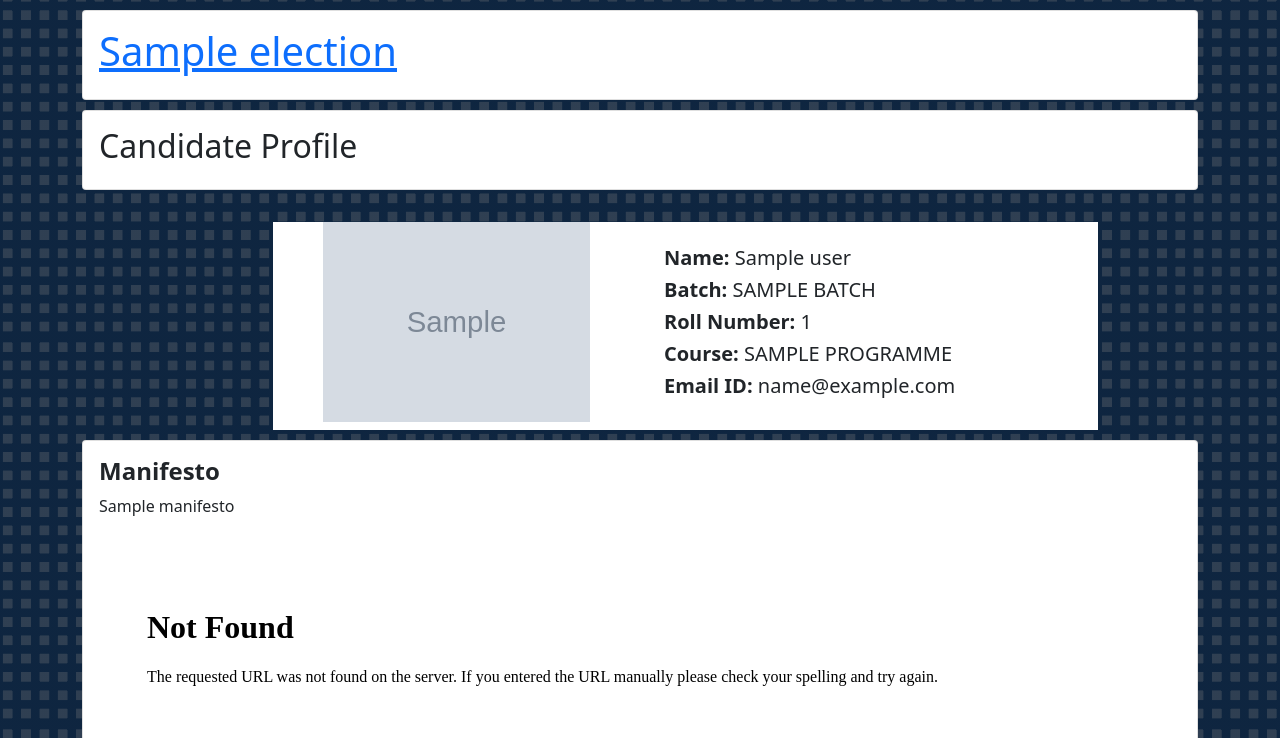
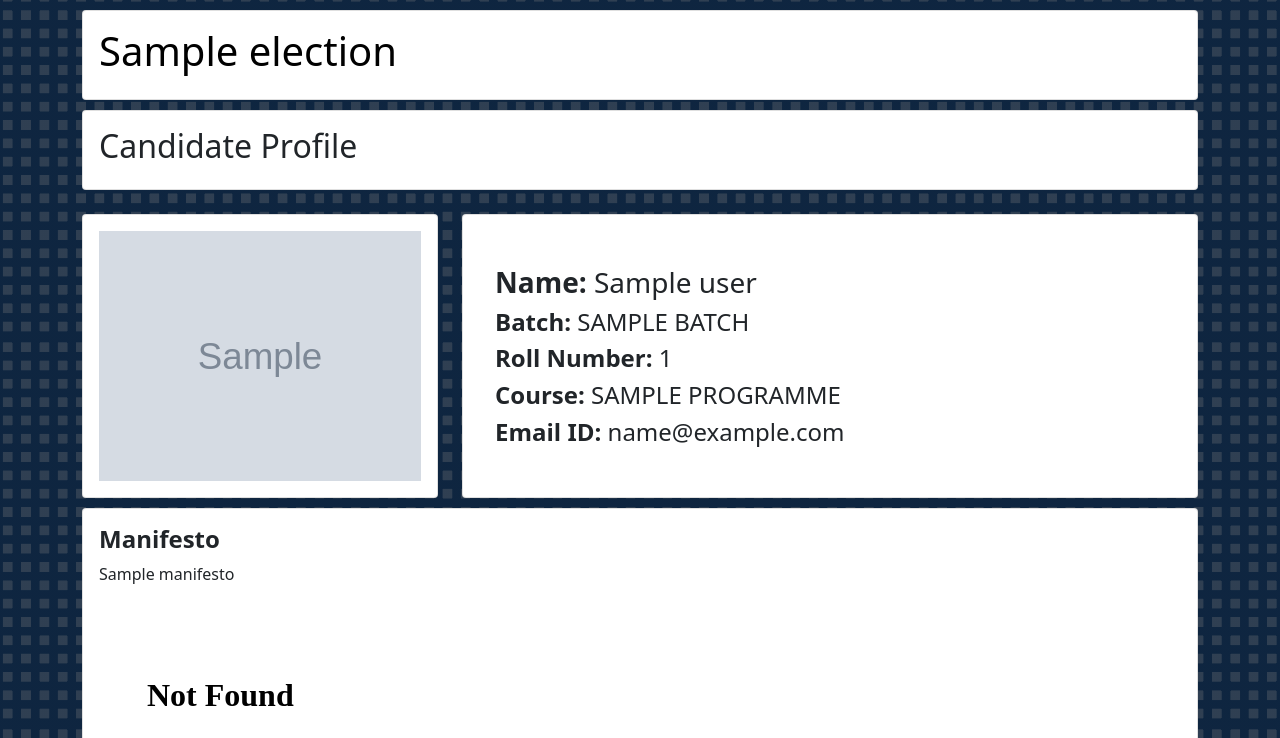
Before and after one commit to GaurangTandon/election-portal, a Flask app: template app/templates/election/candidate.html in a window 1280 px wide. Shown: the part 54-792 px from the top of the page. Run offline with Flask 2, Linux system fonts and the light colour scheme; the template is opened without the code that fills it: most values are stand-ins (such as "Sample title", 1, 10 or a date in 2020); grey boxes marked "Sample" are stand-in pictures; parts of the project's set-up code (start-up, migrations or seed data) failed here and were passed over; some libraries are stand-ins or nearby versions.

Commit message:
Handled image overflow and fixed card size

```diff
--- a/app/static/css/styles.css
+++ b/app/static/css/styles.css
@@ -56,6 +56,21 @@ body{
   height: 400px;
   overflow: hidden;
   object-fit: cover;
+  /* object-position: 50% 30%; */
+}
+
+.candidate-details-photo {
+  object-position: 50% 10%;
+  height: 250px;
+  object-fit: cover;
+}
+
+.candidate-details {
+  height: 250px;
+  display: flex;
+  align-content: center;
+  flex-direction: column;
+  justify-content: center;
 }
 
 .showerror{
--- a/app/templates/election/candidate.html
+++ b/app/templates/election/candidate.html
@@ -15,7 +15,7 @@
   <div class="container">
     <div class="card" id="main-card">
       <div class="card-body">
-          <h1><a href="/{{ election.id }}">{{ election.title }}</a></h1>
+          <h1><a style="text-decoration:none;color:black;" href="/{{ election.id }}">{{ election.title }}</a></h1>
       </div>
     </div>
     <div class="card" id="subheading-card">
@@ -24,7 +24,7 @@
       </div>
     </div>
 
-    <div class="row m-2 g-4">
+    <!-- <div class="row m-2 g-4">
         <div class="col-md-4 offset-md-2" style="background: white;">
             <img src="{{ url_for('static', filename=candidate.photo ) }}" alt="Card image cap" style="height: 200px;margin: auto;display: block;">
         </div>
@@ -35,6 +35,25 @@
             <h5><b>Course: </b>{{ candidate.user.programme | upper }}</h5>
             <h5><b>Email ID: </b>{{ candidate.user.email }}</h5>
         </div>
+      </div> -->
+      <div class="row row-cols-1 d-flex row-cols-md-3 g-4" id="card-group">
+
+        <div class="col">
+          <div class="card card-body flex-fill" href="#">
+            <img src="{{ url_for('static', filename=candidate.photo ) }}" class="candidate-img candidate-details-photo"  alt="Card image cap">
+          </div>
+        </div>
+        <div class="col" style="flex-grow: 2;height: 100%;">
+            <div class="card card-body flex-fill"  href="#">
+              <div class="card-body candidate-details" >
+                <h3 class="card-text"><b>Name: </b>{{ candidate.user.name }}</h3>
+                <h4 class="card-text"><b>Batch: </b>{{ candidate.user.batch | upper }}</h4>
+                <h4 class="card-text"><b>Roll Number: </b>{{ candidate.user.roll_number }}</h4>
+                <h4 class="card-text"><b>Course: </b>{{ candidate.user.programme | upper }}</h4>
+                <h4 class="card-text"><b>Email ID: </b>{{ candidate.user.email }}</h4>
+              </div>
+            </div>
+          </div>
       </div>
     <div class="card" id="main-card">
         <div class="card-body">
```
